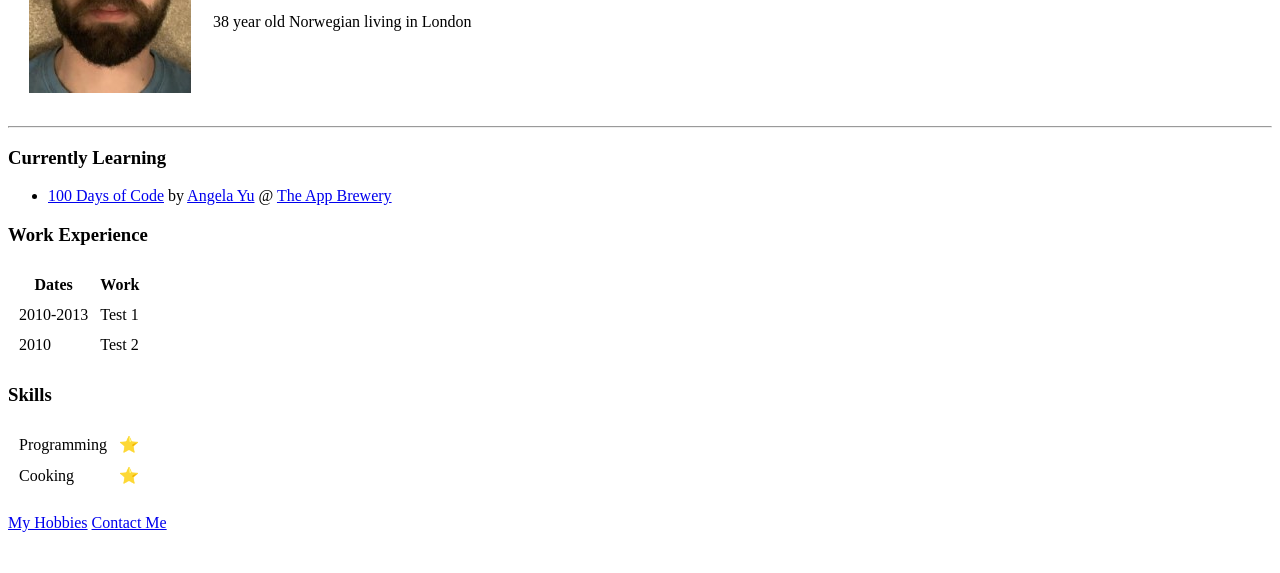
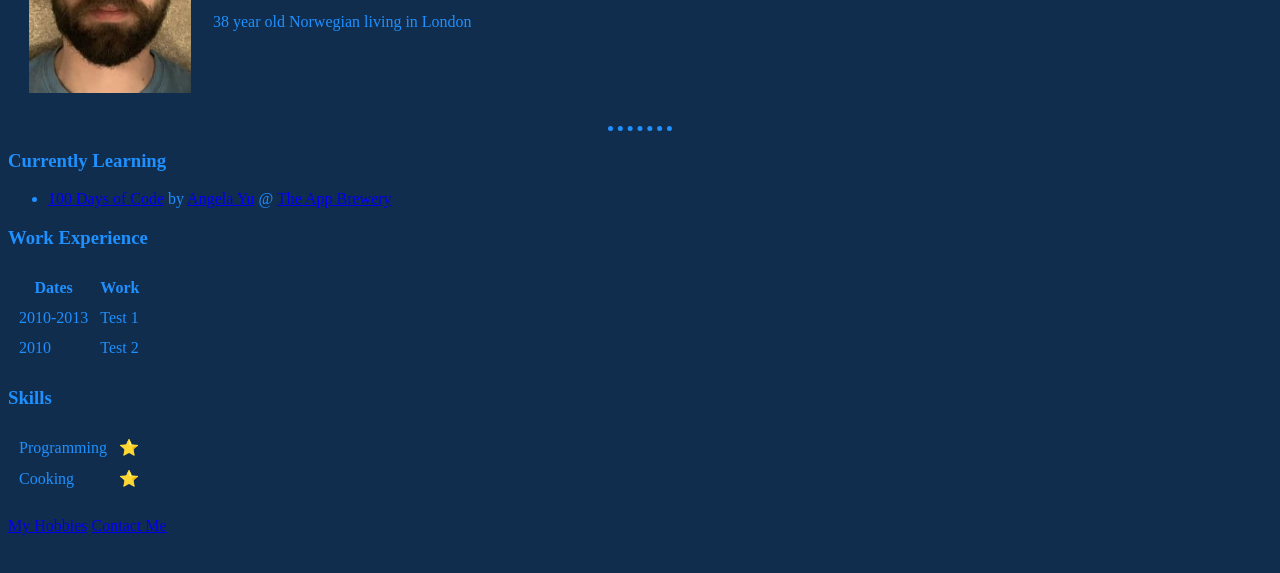
Before and after one commit to e-eriksen/first-website, a plain HTML site: page index.html in a window 1280 px wide. Shown: the part 179-752 px from the top of the page. Drawn offline with Linux system fonts and the light colour scheme.

Commit message:
Add files via upload

```diff
--- a/index.html
+++ b/index.html
@@ -4,6 +4,24 @@
 <head>
   <meta charset="utf-8">
   <title>Eirik's First Wesbsite</title>
+
+  <style>
+
+  body {
+    background-color: #112D4E;
+    color: dodgerblue;
+  }
+
+  hr {
+    border-color: dodgerblue;
+    border-style: none;
+    border-top-style: dotted;
+    border-width: 5px;
+    width: 5%;
+  }
+
+  </style>
+
 </head>
 
 <body>
```
